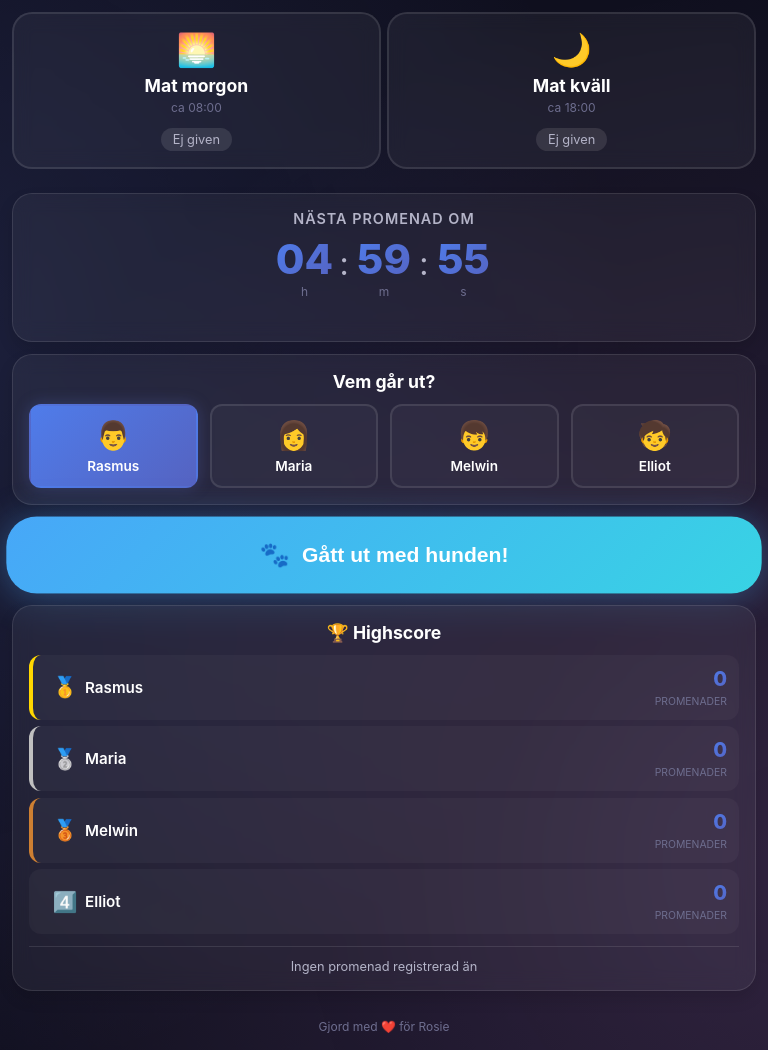
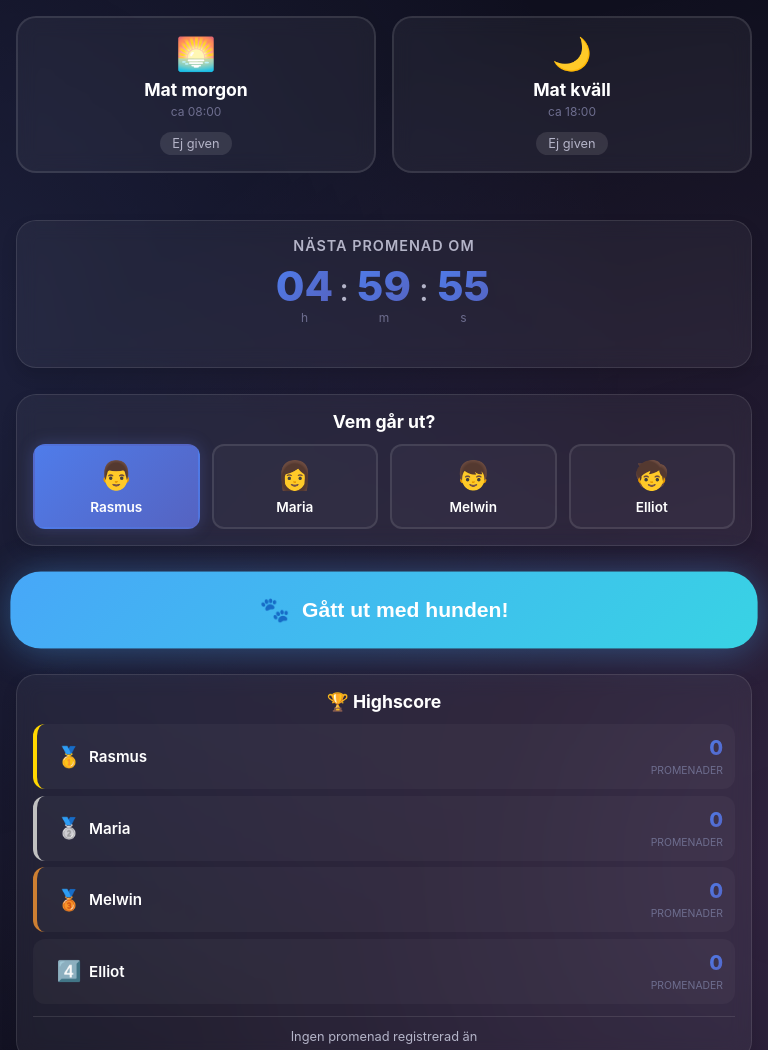
Before and after one commit to Rasmus-Thulin/Dogwalker, a plain HTML site: page index.html in a window 768 px wide. Shown: the top 1050 px of the page. Drawn offline with Linux system fonts and the light colour scheme.

Commit message:
Improve tablet spacing

```diff
--- a/style.css
+++ b/style.css
@@ -702,3 +702,24 @@ body.low-power .walk-button::before {
         font-size: 1.2rem;
     }
 }
+
+/* Tablet tuning (e.g., iPad) for breathing room */
+@media (min-width: 700px) and (max-width: 1100px) {
+    .container {
+        padding: var(--spacing-md);
+    }
+
+    .main-content {
+        gap: var(--spacing-lg);
+    }
+
+    .feeding-buttons {
+        gap: var(--spacing-md);
+        margin-bottom: var(--spacing-lg);
+    }
+
+    .glass-card,
+    .walk-button {
+        margin-top: var(--spacing-xs);
+    }
+}
```
